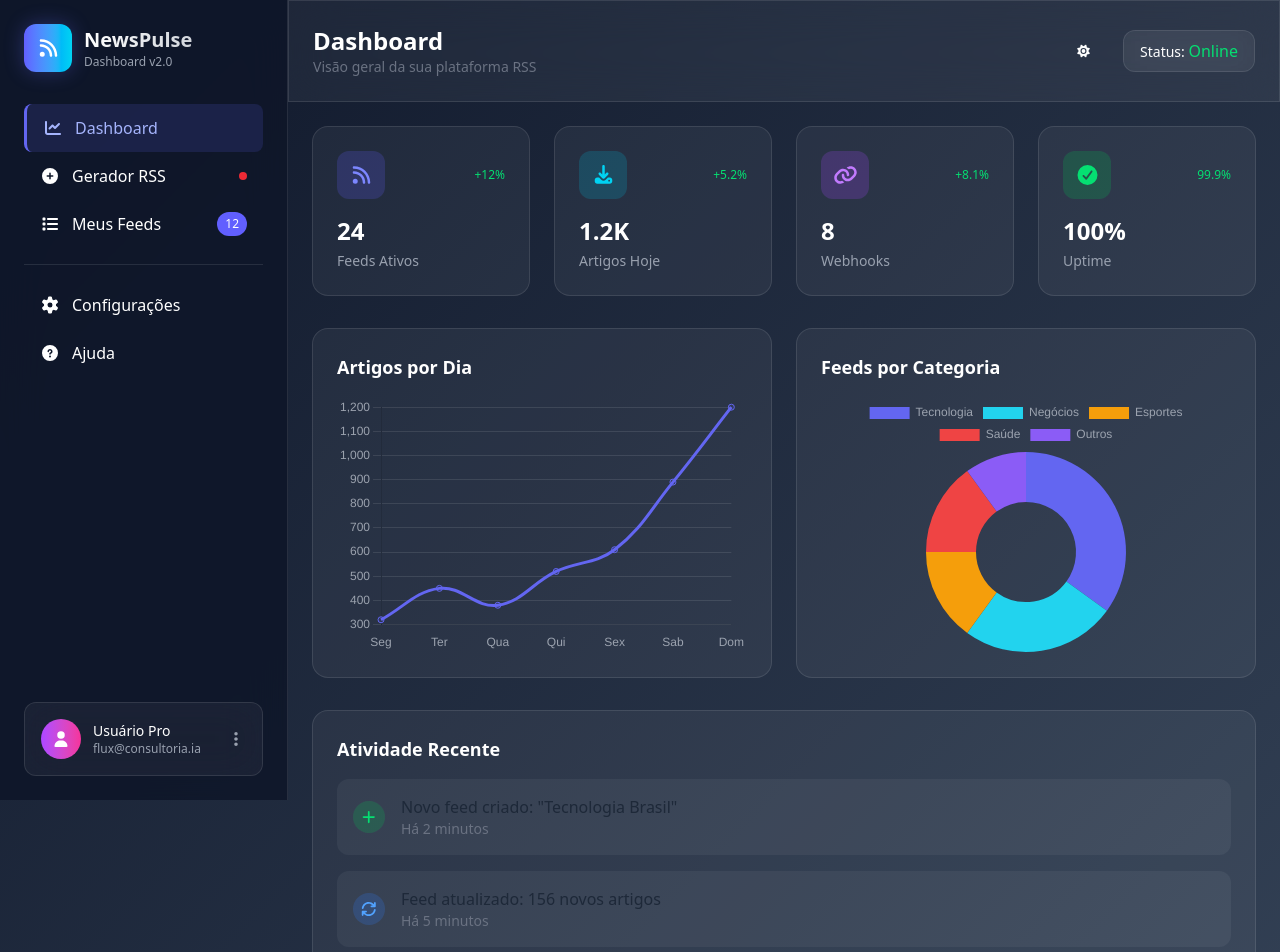
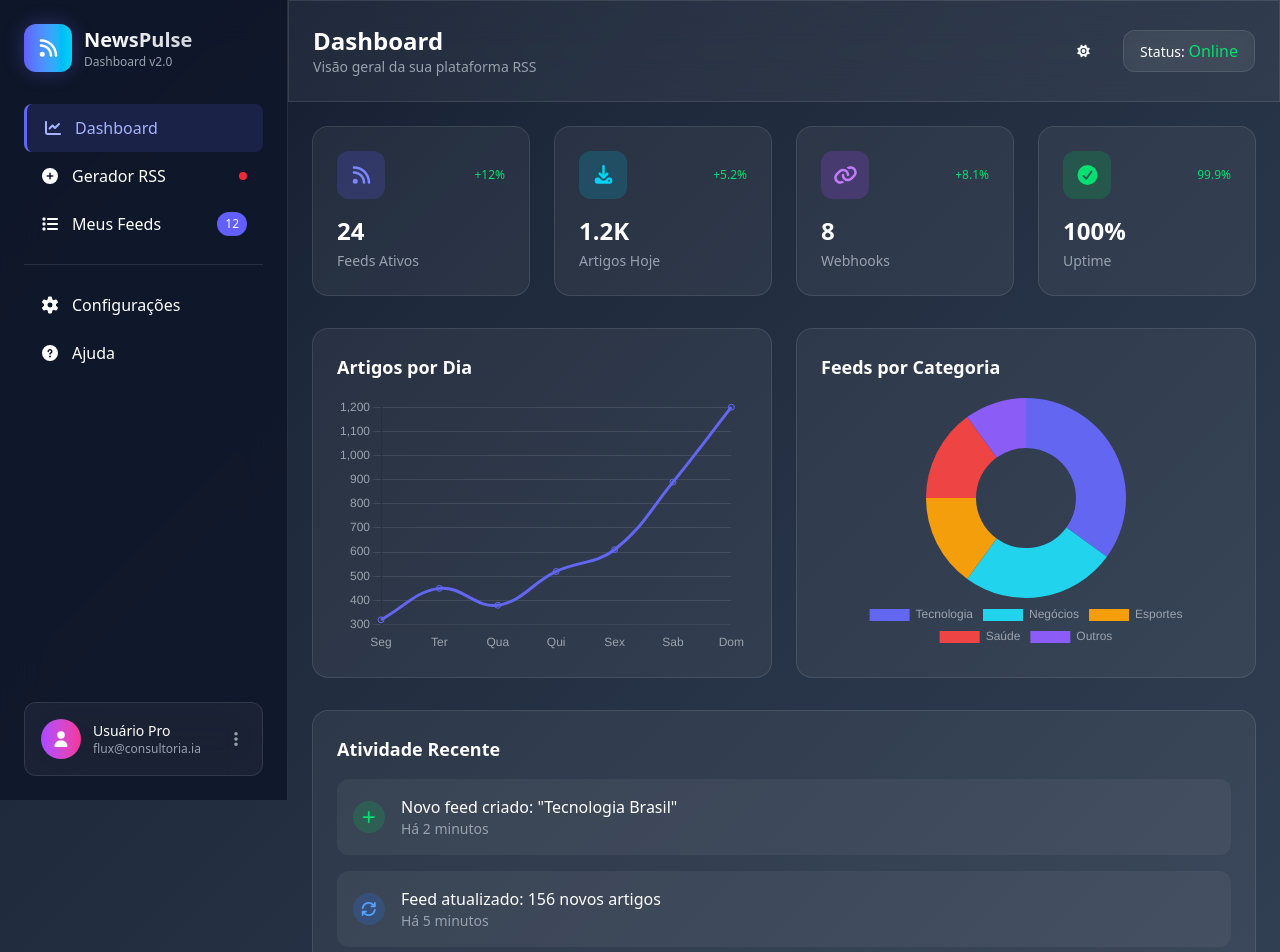
Before and after one commit to SIA-PI/news-next, a Next.js app: page /dashboard in a window 1280 px wide. Shown: the top 952 px of the page. Built offline with nearby package versions, Linux system fonts and the light colour scheme.

Commit message:
Revert "chore: add colors"
This reverts commit 2e60b4362aeaed073bda2f2bf4739b91bcf05a91.

```diff
--- a/src/app/(protected)/(dashboard)/dashboard/page.tsx
+++ b/src/app/(protected)/(dashboard)/dashboard/page.tsx
@@ -1,35 +1,22 @@
-'use client';
+"use client";
 
+import { useEffect } from 'react';
 import StatCard from '@/components/StatCard';
 import { Card, CardContent, CardHeader, CardTitle } from '@/components/ui/Card';
-import { ActivityItemType, ChartDataType, StatCardType } from '@/types';
 import {
-  faCheckCircle,
-  faDownload,
-  faLink,
-  faPlus,
-  faRobot,
-  faRss,
-  faSync,
+  StatCardType,
+  ActivityItemType,
+  ChartDataType,
+} from '@/types';
+import { FontAwesomeIcon } from '@fortawesome/react-fontawesome';
+import {
+  faRss, faDownload, faLink, faCheckCircle,
+  faPlus, faSync, faRobot
 } from '@fortawesome/free-solid-svg-icons';
-import { FontAwesomeIcon } from '@fortawesome/react-fontawesome';
-import { useEffect } from 'react';
-import { Doughnut, Line } from 'react-chartjs-2';
+import { Line, Doughnut } from 'react-chartjs-2';
 
 import {
-  ArcElement,
-  CategoryScale,
   Chart as ChartJS,
-  ChartOptions,
-  Legend,
-  LinearScale,
-  LineElement,
-  PointElement,
-  Tooltip,
-} from 'chart.js';
-import { useTheme } from 'next-themes';
-
-ChartJS.register(
   LineElement,
   PointElement,
   LinearScale,
@@ -37,128 +24,72 @@ ChartJS.register(
   ArcElement,
   Tooltip,
   Legend,
+  ChartOptions,
+} from 'chart.js';
+
+ChartJS.register(
+  LineElement, PointElement, LinearScale, CategoryScale,
+  ArcElement, Tooltip, Legend
 );
 
 // --- Dados Mockados (sem alterações) ---
 const statCards: StatCardType[] = [
-  {
-    icon: faRss,
-    bg: 'bg-indigo-500/20',
-    text: 'text-indigo-400',
-    value: '24',
-    label: 'Feeds Ativos',
-    trend: '+12%',
-  },
-  {
-    icon: faDownload,
-    bg: 'bg-cyan-500/20',
-    text: 'text-cyan-400',
-    value: '1.2K',
-    label: 'Artigos Hoje',
-    trend: '+5.2%',
-  },
-  {
-    icon: faLink,
-    bg: 'bg-purple-500/20',
-    text: 'text-purple-400',
-    value: '8',
-    label: 'Webhooks',
-    trend: '+8.1%',
-  },
-  {
-    icon: faCheckCircle,
-    bg: 'bg-green-500/20',
-    text: 'text-green-400',
-    value: '100%',
-    label: 'Uptime',
-    trend: '99.9%',
-  },
+    { icon: faRss, bg: 'bg-indigo-500/20', text: 'text-indigo-400', value: '24', label: 'Feeds Ativos', trend: '+12%' },
+    { icon: faDownload, bg: 'bg-cyan-500/20', text: 'text-cyan-400', value: '1.2K', label: 'Artigos Hoje', trend: '+5.2%' },
+    { icon: faLink, bg: 'bg-purple-500/20', text: 'text-purple-400', value: '8', label: 'Webhooks', trend: '+8.1%' },
+    { icon: faCheckCircle, bg: 'bg-green-500/20', text: 'text-green-400', value: '100%', label: 'Uptime', trend: '99.9%' }
 ];
 
 const recentActivities: ActivityItemType[] = [
-  {
-    icon: faPlus,
-    bg: 'bg-green-500/20',
-    text: 'text-green-400',
-    title: 'Novo feed criado: "Tecnologia Brasil"',
-    time: 'Há 2 minutos',
-  },
-  {
-    icon: faSync,
-    bg: 'bg-blue-500/20',
-    text: 'text-blue-400',
-    title: 'Feed atualizado: 156 novos artigos',
-    time: 'Há 5 minutos',
-  },
-  {
-    icon: faRobot,
-    bg: 'bg-purple-500/20',
-    text: 'text-purple-400',
-    title: 'Automação executada com sucesso',
-    time: 'Há 10 minutos',
-  },
+    { icon: faPlus, bg: 'bg-green-500/20', text: 'text-green-400', title: 'Novo feed criado: "Tecnologia Brasil"', time: 'Há 2 minutos' },
+    { icon: faSync, bg: 'bg-blue-500/20', text: 'text-blue-400', title: 'Feed atualizado: 156 novos artigos', time: 'Há 5 minutos' },
+    { icon: faRobot, bg: 'bg-purple-500/20', text: 'text-purple-400', title: 'Automação executada com sucesso', time: 'Há 10 minutos' },
 ];
 
 const lineData: ChartDataType = {
   labels: ['Seg', 'Ter', 'Qua', 'Qui', 'Sex', 'Sab', 'Dom'],
-  datasets: [
-    {
+  datasets: [{
     label: 'Artigos',
     data: [320, 450, 380, 520, 610, 890, 1200],
     borderColor: '#6366f1',
     backgroundColor: 'rgba(99, 102, 241, 0.1)',
     tension: 0.4,
     fill: true,
-    },
-  ],
+  }],
 };
 
 const doughnutData: ChartDataType = {
     labels: ['Tecnologia', 'Negócios', 'Esportes', 'Saúde', 'Outros'],
-  datasets: [
-    {
+    datasets: [{
       label: 'Feeds por Categoria',
       data: [35, 25, 15, 15, 10],
       backgroundColor: ['#6366f1', '#22d3ee', '#f59e0b', '#ef4444', '#8b5cf6'],
-      borderColor: 'transparent',
-    },
-  ],
+      borderColor: 'transparent'
+    }],
 };
 
-export default function DashboardPage() {
-  const { theme } = useTheme();
-
-  const chartTextColor = theme === 'dark' ? '#9ca3af' : '#6b7280';
-  const chartGridColor =
-    theme === 'dark' ? 'rgba(255, 255, 255, 0.1)' : 'rgba(0, 0, 0, 0.1)';
-  const chartTooltipBgColor =
-    theme === 'dark' ? 'rgba(15, 23, 42, 0.8)' : 'rgba(255, 255, 255, 0.9)';
-  const chartTooltipBorderColor =
-    theme === 'dark' ? 'rgba(255, 255, 255, 0.1)' : 'rgba(0, 0, 0, 0.1)';
-  const chartTooltipTitleColor = theme === 'dark' ? '#ffffff' : '#000000';
-  const chartTooltipBodyColor = theme === 'dark' ? '#cbd5e1' : '#374151';
-
+// --- CONFIGURAÇÃO DE ESTILO DOS GRÁFICOS ---
 const lineChartOptions: ChartOptions<'line'> = {
     responsive: true,
     maintainAspectRatio: false,
+    plugins: {
+      legend: { display: false },
+      tooltip: {
+        backgroundColor: 'rgba(15, 23, 42, 0.8)',
+        titleColor: '#ffffff',
+        bodyColor: '#cbd5e1',
+        borderColor: 'rgba(255, 255, 255, 0.1)',
+        borderWidth: 1,
+      }
+    },
     scales: {
       x: {
         grid: { display: false },
-        ticks: { color: chartTextColor },
+        ticks: { color: '#9ca3af' },
       },
       y: {
-        grid: { color: chartGridColor },
-        ticks: { color: chartTextColor },
-      },
-    },
-    plugins: {
-      legend: { display: false },
-      tooltip: {
-        backgroundColor: chartTooltipBgColor,
-        borderColor: chartTooltipBorderColor,
-        titleColor: chartTooltipTitleColor,
-        bodyColor: chartTooltipBodyColor,
-        borderWidth: 1,
+        grid: { color: 'rgba(255, 255, 255, 0.1)' },
+        ticks: { color: '#9ca3af' },
       },
     },
 };
@@ -168,18 +99,21 @@ export default function DashboardPage() {
   maintainAspectRatio: false,
   plugins: {
     legend: {
-        labels: { color: chartTextColor },
+      display: true,
+      position: 'bottom',
+      labels: { color: '#9ca3af' },
     },
     tooltip: {
-        backgroundColor: chartTooltipBgColor,
-        borderColor: chartTooltipBorderColor,
-        titleColor: chartTooltipTitleColor,
-        bodyColor: chartTooltipBodyColor,
+      backgroundColor: 'rgba(15, 23, 42, 0.8)',
+      titleColor: '#ffffff',
+      bodyColor: '#cbd5e1',
+      borderColor: 'rgba(255, 255, 255, 0.1)',
       borderWidth: 1,
-      },
+    }
   },
 };
 
+export default function DashboardPage() {
   useEffect(() => {
     const timer = setTimeout(() => {
       document.querySelectorAll('.stat-card').forEach((card, index) => {
@@ -193,7 +127,7 @@ export default function DashboardPage() {
   return (
     <div className="space-y-8 animate-fade-in">
       <div className="grid grid-cols-1 md:grid-cols-2 lg:grid-cols-4 gap-6">
-        {statCards.map((card) => (
+        {statCards.map(card => (
           <StatCard key={card.label} {...card} />
         ))}
       </div>
@@ -212,7 +146,10 @@ export default function DashboardPage() {
             <CardTitle>Feeds por Categoria</CardTitle>
           </CardHeader>
           <CardContent className="h-64">
-            <Doughnut data={doughnutData} options={doughnutChartOptions} />
+            <Doughnut
+              data={doughnutData}
+              options={doughnutChartOptions}
+            />
           </CardContent>
         </Card>
       </div>
@@ -223,25 +160,13 @@ export default function DashboardPage() {
         </CardHeader>
         <CardContent className="space-y-4">
           {recentActivities.map((item) => (
-            <div
-              key={item.title}
-              className="flex items-center gap-4 p-4 bg-white/5 rounded-xl"
-            >
-              <div
-                className={`w-8 h-8 ${item.bg} rounded-full flex items-center justify-center`}
-              >
-                <FontAwesomeIcon
-                  icon={item.icon}
-                  className={`${item.text} text-sm`}
-                />
+            <div key={item.title} className="flex items-center gap-4 p-4 bg-white/5 rounded-xl">
+              <div className={`w-8 h-8 ${item.bg} rounded-full flex items-center justify-center`}>
+                <FontAwesomeIcon icon={item.icon} className={`${item.text} text-sm`} />
               </div>
               <div className="flex-1">
-                <p className="font-medium text-gray-800 dark:text-white">
-                  {item.title}
-                </p>
-                <p className="text-gray-500 dark:text-gray-400 text-sm">
-                  {item.time}
-                </p>
+                <p className="font-medium">{item.title}</p>
+                <p className="text-gray-400 text-sm">{item.time}</p>
               </div>
             </div>
           ))}
--- a/src/app/globals.css
+++ b/src/app/globals.css
@@ -1,65 +1,53 @@
 @import 'tailwindcss';
 
 @layer base {
-  :root {
-    --background-start-rgb: 240, 245, 255;
-    --background-end-rgb: 255, 255, 255;
-    --foreground-rgb: 30, 41, 59;
-    --glass-bg-rgb: 255, 255, 255;
-    --glass-border-rgb: 0, 0, 0;
-    --glass-opacity: 0.4;
-    --glass-border-opacity: 0.1;
-    --sidebar-bg-rgb: 248, 250, 252;
-    --sidebar-bg-opacity: 0.9;
-    --text-color: #334155;
-    --text-muted-color: #64748b;
-    --card-bg-color: rgba(255, 255, 255, 0.5);
+  body {
+    @apply font-sans;
+  }
+
+  /* :root {
+    --background: 210 40% 98%;
+    --foreground: 222.2 84% 4.9%;
+
+    --card: 210 40% 96.1%;
+    --card-foreground: 222.2 84% 4.9%;
+
+    --primary: 222.2 47.4% 11.2%;
+    --primary-foreground: 210 40% 98%;
   }
 
   .dark {
-    --background-start-rgb: 15, 23, 42;
-    --background-end-rgb: 51, 65, 85;
-    --foreground-rgb: 255, 255, 255;
-    --glass-bg-rgb: 255, 255, 255;
-    --glass-border-rgb: 255, 255, 255;
-    --glass-opacity: 0.05;
-    --glass-border-opacity: 0.1;
-    --sidebar-bg-rgb: 15, 23, 42;
-    --sidebar-bg-opacity: 0.9;
-    --text-color: #ffffff;
-    --text-muted-color: #9ca3af;
-    --card-bg-color: rgba(255, 255, 255, 0.05);
-  }
+    --background: 224 71% 4%;
+    --foreground: 213 31% 91%;
 
-  body {
-    @apply font-sans text-[var(--text-color)];
-  }
+    --card: 224 71% 4%;
+    --card-foreground: 213 31% 91%;
+
+    --primary: 213 31% 91%;
+    --primary-foreground: 222.2 84% 4.9%;
+  } */
 }
 
 .gradient-bg {
-  background: linear-gradient(
-    135deg,
-    rgb(var(--background-start-rgb)) 0%,
-    rgb(var(--background-end-rgb)) 100%
-  );
+  background: linear-gradient(135deg, #0f172a 0%, #1e293b 30%, #334155 100%);
 }
 
 .glassmorphism {
-  background: rgba(var(--glass-bg-rgb), var(--glass-opacity));
+  background: rgba(255, 255, 255, 0.05);
   backdrop-filter: blur(20px);
-  border: 1px solid rgba(var(--glass-border-rgb), var(--glass-border-opacity));
+  border: 1px solid rgba(255, 255, 255, 0.1);
 }
 
 .glassmorphism-strong {
-  background: rgba(var(--glass-bg-rgb), calc(var(--glass-opacity) + 0.03));
+  background: rgba(255, 255, 255, 0.08);
   backdrop-filter: blur(25px);
-  border: 1px solid rgba(var(--glass-border-rgb), calc(var(--glass-border-opacity) + 0.05));
+  border: 1px solid rgba(255, 255, 255, 0.15);
 }
 
 .sidebar-glassmorphism {
-  background: rgba(var(--sidebar-bg-rgb), var(--sidebar-bg-opacity));
+  background: rgba(15, 23, 42, 0.9);
   backdrop-filter: blur(20px);
-  border-right: 1px solid rgba(var(--glass-border-rgb), var(--glass-border-opacity));
+  border-right: 1px solid rgba(255, 255, 255, 0.1);
 }
 
 @keyframes float {
--- a/src/components/Header.tsx
+++ b/src/components/Header.tsx
@@ -42,7 +42,7 @@ export default function Header({ online }: HeaderProps) {
       <div className="flex items-center justify-between">
         <div>
           <h2 className="text-2xl font-bold">{meta.title}</h2>
-          <p className="text-gray-500 dark:text-gray-400 text-sm">{meta.subtitle}</p>
+          <p className="text-gray-400 text-sm">{meta.subtitle}</p>
         </div>
         <div className="flex items-center gap-4">
           <ThemeToggle />
--- a/src/components/ui/Button.tsx
+++ b/src/components/ui/Button.tsx
@@ -13,7 +13,7 @@ const buttonVariants = cva(
           'bg-gradient-to-r from-indigo-500 to-purple-600 hover:from-indigo-600 hover:to-purple-700 text-white',
         secondary: 'bg-cyan-500 hover:bg-cyan-600 text-white',
         danger: 'bg-red-500 hover:bg-red-600 text-white',
-        ghost: 'bg-black/5 hover:bg-black/10 dark:bg-white/10 dark:hover:bg-white/20 text-foreground',
+        ghost: 'bg-white/10 hover:bg-white/20 text-white',
       },
       size: {
         default: 'py-3 px-6',
--- a/src/components/ui/Checkbox.tsx
+++ b/src/components/ui/Checkbox.tsx
@@ -16,7 +16,7 @@ const Checkbox = React.forwardRef<HTMLInputElement, CheckboxProps>(
           type="checkbox"
           ref={ref}
           className={cn(
-            'peer h-5 w-5 cursor-pointer appearance-none rounded border-2 border-black/20 dark:border-white/20 bg-black/10 dark:bg-white/10 transition-all checked:border-indigo-500 checked:bg-indigo-500',
+            'peer h-5 w-5 cursor-pointer appearance-none rounded border-2 border-white/20 bg-white/10 transition-all checked:border-indigo-500 checked:bg-indigo-500',
             className,
           )}
           {...props}
--- a/src/components/ui/Input.tsx
+++ b/src/components/ui/Input.tsx
@@ -10,7 +10,7 @@ const Input = forwardRef<HTMLInputElement, InputProps>(
       <input
         type={type}
         className={cn(
-          'w-full px-4 py-3 bg-background/80 dark:bg-white/5 border border-black/10 dark:border-white/10 rounded-xl text-foreground placeholder-gray-500 dark:placeholder-gray-400 focus:outline-none focus:ring-2 focus:ring-indigo-500 transition-all duration-300',
+          'w-full px-4 py-3 bg-white/5 border border-white/10 rounded-xl text-white placeholder-gray-400 focus:outline-none focus:ring-2 focus:ring-indigo-500 transition-all duration-300',
           className,
         )}
         ref={ref}
--- a/src/components/ui/Select.tsx
+++ b/src/components/ui/Select.tsx
@@ -16,7 +16,7 @@ const SelectTrigger = React.forwardRef<
   <SelectPrimitive.Trigger
     ref={ref}
     className={cn(
-      'flex h-10 w-full items-center justify-between rounded-xl border border-black/10 dark:border-white/10 bg-background/80 dark:bg-white/5 px-4 py-3 text-sm placeholder:text-gray-400 focus:outline-none focus:ring-2 focus:ring-indigo-500 disabled:cursor-not-allowed disabled:opacity-50',
+      'flex h-10 w-full items-center justify-between rounded-xl border border-white/10 bg-white/5 px-4 py-3 text-sm placeholder:text-gray-400 focus:outline-none focus:ring-2 focus:ring-indigo-500 disabled:cursor-not-allowed disabled:opacity-50',
       className,
     )}
     {...props}
@@ -37,7 +37,7 @@ const SelectContent = React.forwardRef<
     <SelectPrimitive.Content
       ref={ref}
       className={cn(
-        'relative z-50 min-w-[8rem] overflow-hidden rounded-xl border border-black/10 dark:border-white/10 bg-background text-foreground shadow-md animate-in fade-in-80',
+        'relative z-50 min-w-[8rem] overflow-hidden rounded-xl border border-white/10 bg-[#1e293b] text-white shadow-md animate-in fade-in-80',
         position === 'popper' && 'translate-y-1',
         className,
       )}
@@ -65,7 +65,7 @@ const SelectItem = React.forwardRef<
   <SelectPrimitive.Item
     ref={ref}
     className={cn(
-      'relative flex w-full cursor-default select-none items-center rounded-sm py-1.5 pl-8 pr-2 text-sm outline-none focus:bg-black/10 dark:focus:bg-white/10 data-[disabled]:pointer-events-none data-[disabled]:opacity-50',
+      'relative flex w-full cursor-default select-none items-center rounded-sm py-1.5 pl-8 pr-2 text-sm outline-none focus:bg-white/10 data-[disabled]:pointer-events-none data-[disabled]:opacity-50',
       className,
     )}
     {...props}
```
Also changed, not shown: src/app/page.tsx (added, +103 -0 lines). Lines whose indentation alone changed are shown as unchanged.
